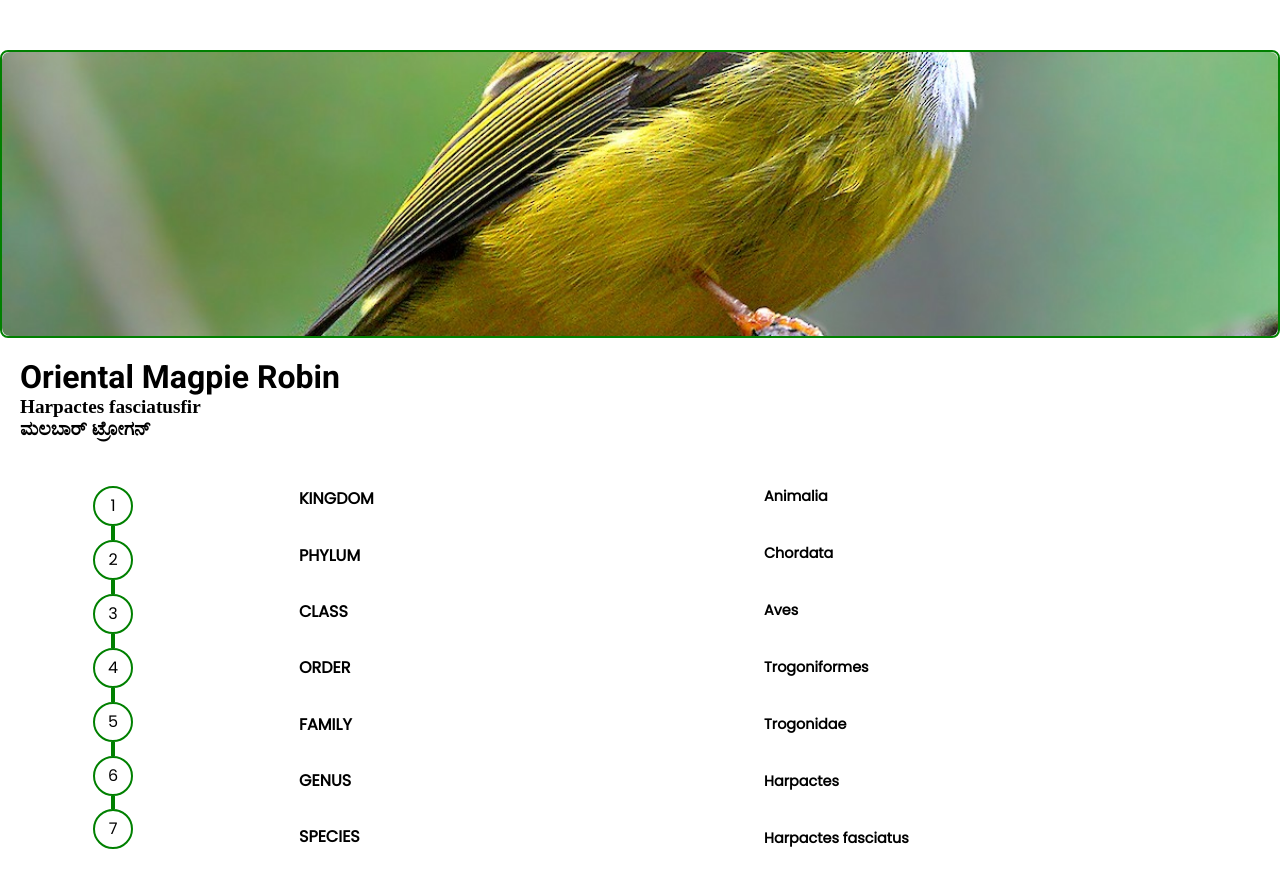
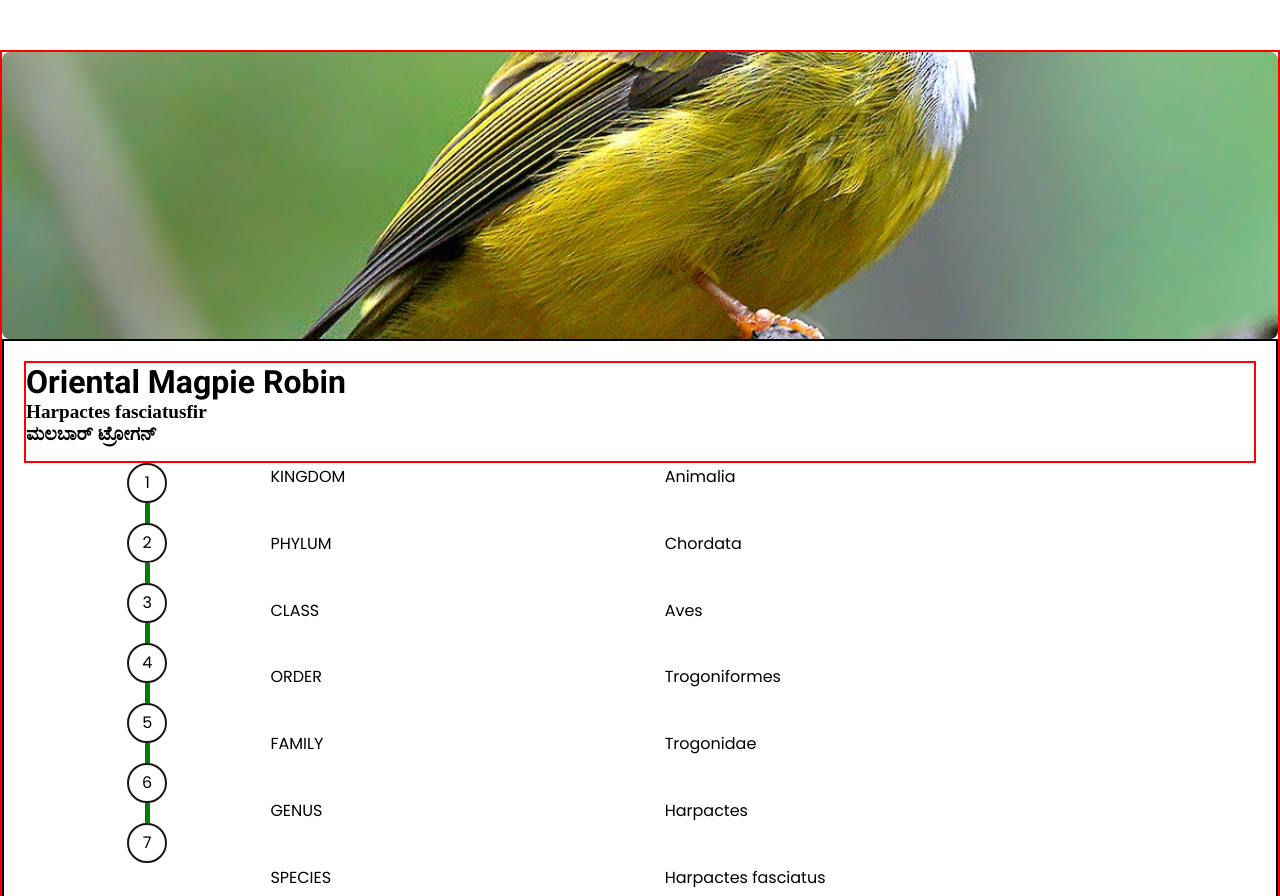
Before and after one commit to Magowtham/Chirrp-Club-Website, a React (Create React App) app in the folder Client/chirrp-project/: page / in a window 1280 px wide. Shown: the top 896 px of the page. Built offline with nearby package versions, Linux system fonts and the light colour scheme; a web font is replaced by a local one.

Commit message:
fixed the bird info media screen glitches

```diff
--- a/Client/chirrp-project/src/CSS/BirdMoreInfoSection.css
+++ b/Client/chirrp-project/src/CSS/BirdMoreInfoSection.css
@@ -5,7 +5,7 @@
 }
 
 .birds-moreinfo-container {
-  /* border: 2px solid bwindow.innerWidthlue; */
+  border: 2px solid red;
   display: flex;
   width: 80%;
   height: 80vh;
@@ -47,59 +47,12 @@
   justify-content: space-between;
   /* border: 2px solid blue; */
 }
-.bird-info-sec .scientific-info-sec .node-sec {
-  width: 15%;
-}
-.bird-info-sec .scientific-info-sec .biologoical-order-sec {
-  display: flex;
-  flex-direction: column;
-  justify-content: space-between;
-  width: 20%;
-}
-.bird-info-sec .scientific-info-sec .biological-data-sec {
-  display: flex;
-  flex-direction: column;
-  justify-content: space-between;
-  width: 50%;
-}
-.bird-info-sec .scientific-info-sec ul {
-  list-style: none;
-  height: 100%;
-  width: 100%;
-  display: flex;
-  flex-direction: column;
-  justify-content: space-between;
-  align-items: center;
-}
-
-.bird-info-sec .scientific-info-sec ul hr {
-  width: 4px;
-  height: 20px;
-  background: green;
-  border: 0;
-}
-
-.scientific-info-sec .node-sec ul li {
-  /* border: 2px solid blue; */
-  width: fit-content;
-}
-
-.bird-info-sec .scientific-info-sec ul li span:nth-child(1) {
-  display: flex;
-  justify-content: center;
-  align-items: center;
-  border: 2px solid green;
-  width: 40px;
-  height: 40px;
-  max-width: 40px;
-  max-height: 40px;
-  border-radius: 50%;
-}
 
 .scientific-info-sec .biologoical-order-sec h2 {
   font-size: 1.2rem;
   font-weight: 900;
 }
+
 .scientific-info-sec .biological-data-sec h2 {
   font-size: 1rem;
   font-weight: 900;
@@ -139,7 +92,7 @@
   height: 100%;
   position: relative;
   border-radius: 8px;
-  border: 2px solid green;
+  /* border: 2px solid green; */
 }
 
 .banner-image {
@@ -202,69 +155,6 @@
   z-index: 2;
   border-radius: 8px;
 }
-.bird-info-sec .scientific-info-sec {
-  height: 45%;
-  width: 100%;
-  display: flex;
-  justify-content: space-between;
-  /* border: 2px solid blue; */
-}
-.bird-info-sec .scientific-info-sec .node-sec {
-  width: 15%;
-}
-.bird-info-sec .scientific-info-sec .biologoical-order-sec {
-  display: flex;
-  flex-direction: column;
-  justify-content: space-between;
-  width: 20%;
-}
-.bird-info-sec .scientific-info-sec .biological-data-sec {
-  display: flex;
-  flex-direction: column;
-  justify-content: space-between;
-  width: 50%;
-}
-.bird-info-sec .scientific-info-sec ul {
-  list-style: none;
-  height: 100%;
-  width: 100%;
-  display: flex;
-  flex-direction: column;
-  justify-content: space-between;
-  align-items: center;
-}
-
-.bird-info-sec .scientific-info-sec ul hr {
-  width: 4px;
-  height: 20px;
-  background: green;
-}
-
-.scientific-info-sec .node-sec ul li {
-  /* border: 2px solid blue; */
-  width: fit-content;
-}
-
-.bird-info-sec .scientific-info-sec ul li span:nth-child(1) {
-  display: flex;
-  justify-content: center;
-  align-items: center;
-  border: 2px solid green;
-  width: 40px;
-  height: 40px;
-  max-width: 40px;
-  max-height: 40px;
-  border-radius: 50%;
-}
-
-.scientific-info-sec .biologoical-order-sec h2 {
-  font-size: 1.2rem;
-  font-weight: 900;
-}
-.scientific-info-sec .biological-data-sec h2 {
-  font-size: 1rem;
-  font-weight: 900;
-}
 
 .bird-media-sec .subimage-sec .image-sec .imgmap-container {
   width: 100%;
@@ -286,30 +176,6 @@
   justify-content: space-between;
   /* border: 2px solid blue; */
 }
-.bird-info-sec .scientific-info-sec .node-sec {
-  width: 15%;
-}
-.bird-info-sec .scientific-info-sec .biologoical-order-sec {
-  display: flex;
-  flex-direction: column;
-  justify-content: space-between;
-  width: 20%;
-}
-.bird-info-sec .scientific-info-sec .biological-data-sec {
-  display: flex;
-  flex-direction: column;
-  justify-content: space-between;
-  width: 50%;
-}
-.bird-info-sec .scientific-info-sec ul {
-  list-style: none;
-  height: 100%;
-  width: 100%;
-  display: flex;
-  flex-direction: column;
-  justify-content: space-between;
-  align-items: center;
-}
 
 .bird-info-sec .scientific-info-sec ul hr {
   width: 4px;
@@ -320,27 +186,6 @@
 .scientific-info-sec .node-sec ul li {
   /* border: 2px solid blue; */
   width: fit-content;
-}
-
-.bird-info-sec .scientific-info-sec ul li span:nth-child(1) {
-  display: flex;
-  justify-content: center;
-  align-items: center;
-  border: 2px solid green;
-  width: 40px;
-  height: 40px;
-  max-width: 40px;
-  max-height: 40px;
-  border-radius: 50%;
-}
-
-.scientific-info-sec .biologoical-order-sec h2 {
-  font-size: 1.2rem;
-  font-weight: 900;
-}
-.scientific-info-sec .biological-data-sec h2 {
-  font-size: 1rem;
-  font-weight: 900;
 }
 
 .bird-briefinfo-sec h2 {
@@ -488,18 +333,18 @@
   display: flex;
   /* border: 2px solid red; */
 }
-
+/*
 @media screen and (max-width: 1500px) {
   .birds-moreinfo-container {
-    /* border: 2px solid red; */
+
   }
 
   .bird-info-sec {
-    /* border: 2px solid blue; */
+
   }
 
   .bird-info-sec .heading-sec {
-    /* border: 2px solid green; */
+
   }
 
   .bird-info-sec .heading-sec h1 {
@@ -515,7 +360,7 @@
   }
 
   .bird-info-sec .scientific-info-sec {
-    /* border: 2px solid green; */
+
   }
 
   .scientific-info-sec .biologoical-order-sec h2 {
@@ -564,12 +409,12 @@
 
   .bird-media-sec .subimage-sec {
     height: 180px;
-    /* border: 2px solid red; */
+
   }
 
   .bird-media-sec .subimage-sec .image-sec {
     width: 24%;
-    /* border: 2px solid blue; */
+
   }
   .bird-media-sec .subimage-sec .image-sec img {
     height: 100%;
@@ -618,161 +463,115 @@
     margin-left: 5vw;
     height: 90px;
   }
-}
+} */
 
 @media screen and (max-width: 1450px) {
-  /* body {
-    background: rgb(6, 139, 6);
-  } */
-
   .birds-moreinfo-container {
     /* border: 2px solid red; */
     flex-direction: column-reverse;
-    justify-content: space-between;
-    width: 100vw;
     height: 120vh;
+    width: 100%;
   }
-
   .bird-media-sec {
+    /* align-self: center;
+    width: 80%;
+    height: 100%;
+    position: relative;
+    border-radius: 8px;
+    border: 2px solid green; */
+    height: 30%;
     width: 100%;
-    /* border: 2px solid rgb(106, 255, 0); */
-    height: 30%;
   }
-
+  .bird-media-sec .banner-image {
+    /* border: 2px solid green; */
+    justify-content: flex-start;
+  }
   .bird-media-sec .subimage-sec {
+    /* border: 2px solid blue; */
     display: none;
   }
 
   .bird-info-sec {
+    border: 2px solid black;
+    height: 70%;
     width: 100%;
-    height: 70%;
-    padding: 0;
-    /* border: 3px solid yellow; */
+    padding: 20px;
+    /* display: none; */
   }
 
   .bird-info-sec .heading-sec {
-    height: fit-content;
-    overflow: initial;
-    padding: 20px;
-    width: 100%;
-    /* border: 2px solid red; */
+    border: 2px solid red;
+    height: 20%;
   }
 
   .bird-info-sec .heading-sec h1 {
     font-size: 2rem;
-    font-weight: 600;
   }
-
   .bird-info-sec .heading-sec h2 {
     font-size: 1.2rem;
   }
-
   .bird-info-sec .scientific-info-sec {
+    height: 85%;
     width: 100%;
     display: flex;
     justify-content: space-between;
     /* border: 2px solid blue; */
+  }
 
-    padding: 20px;
-    height: 60%;
+  .bird-info-sec .scientific-info-sec ul .biological-order-pipe {
+    width: 5px;
+    height: 20px;
+    margin: 0;
+    background: green;
+    border: 0;
+    align-self: center;
   }
-  .bird-info-sec .scientific-info-sec .node-sec {
-    width: 15%;
-    /*
-    border: 2px solid black; */
+  .bird-info-sec .scientific-info-sec ul:nth-child(1) {
+    /* border: 2px solid red; */
+    display: flex;
+    flex-direction: column;
+    width: 20%;
   }
-  .bird-info-sec .scientific-info-sec .biologoical-order-sec {
+  .bird-info-sec .scientific-info-sec ul:nth-child(1) li {
+    border-radius: 50%;
+    width: 40px;
+    height: 40px;
+    display: flex;
+    align-items: center;
+    justify-content: center;
+    border: 2px solid rgb(23, 23, 23);
+    align-self: center;
+  }
+
+  .bird-info-sec .scientific-info-sec ul:nth-child(2) {
+    /* border: 2px solid red; */
     display: flex;
     flex-direction: column;
     justify-content: space-between;
+    width: 80%;
+    /* display: none; */
+  }
 
-    width: 30%;
+  .bird-info-sec .scientific-info-sec ul:nth-child(2) li {
+    /* border: 2px solid red; */
+    display: flex;
+    justify-content: space-between;
+  }
+
+  .scientific-info-sec ul:nth-child(2) li span {
+    display: inline-block;
     /* border: 2px solid blue; */
-  }
-  .bird-info-sec .scientific-info-sec .biological-data-sec {
     display: flex;
-    flex-direction: column;
-    justify-content: space-between;
-
-    width: 40%;
-    /* border: 2px solid yellow; */
-  }
-  .bird-info-sec .scientific-info-sec ul {
-    list-style: none;
-    height: 100%;
-    width: 100%;
-    display: flex;
-    flex-direction: column;
-    justify-content: space-between;
     align-items: center;
   }
 
-  .bird-info-sec .scientific-info-sec ul hr {
-    width: 4px;
-    height: 20px;
-
-    background: green;
+  .scientific-info-sec ul:nth-child(2) li span:nth-child(1) {
+    width: 30%;
+    /* border: 2px solid red; */
   }
 
-  .scientific-info-sec .node-sec ul li {
-    /* border: 2px solid blue; */
-    width: fit-content;
-  }
-
-  .bird-info-sec .scientific-info-sec ul li span:nth-child(1) {
-    display: flex;
-    justify-content: center;
-    align-items: center;
-
-    width: 40px;
-    height: 40px;
-    max-width: 40px;
-    max-height: 40px;
-    border-radius: 50%;
-
-    border: 2px solid green;
-  }
-
-  .scientific-info-sec .biologoical-order-sec h2 {
-    font-size: 1rem;
-    font-weight: 900;
-  }
-  .scientific-info-sec .biological-data-sec h2 {
-    font-size: 0.9rem;
-    font-weight: 900;
-  }
-
-  .bird-info-sec .bird-statistics-sec {
-    /* background-color: rgb(38, 174, 174); */
-    display: flex;
-    /* align-items: center; */
-    justify-content: space-between;
-
-    height: 20%;
-    padding: 20px;
-    min-width: 100%;
-    /* border: 2px solid orange; */
-  }
-  .bird-info-sec .bird-statistics-sec .statastics-logo-sec {
-    display: flex;
-    flex-direction: column;
-    align-items: center;
-    justify-content: space-evenly;
-    width: fit-content;
-
-    height: 100%;
-    /* border: 2px solid red; */
-  }
-  .bird-statistics-sec .statastics-logo-sec i {
-    font-size: 2.2rem;
-  }
-  .statastics-logo-sec span:nth-child(2) {
-    font-size: 1.7rem;
-    font-weight: 900;
-  }
-
-  .statastics-logo-sec span:nth-child(3) {
-    font-size: 1rem;
-    font-weight: 500;
+  .scientific-info-sec ul:nth-child(2) li span:nth-child(2) {
+    /* border: 2px solid green; */
+    width: 60%;
   }
 }
--- a/Client/chirrp-project/src/Components/BirdMoreInfoSection.js
+++ b/Client/chirrp-project/src/Components/BirdMoreInfoSection.js
@@ -54,55 +54,51 @@ function BirdsMoreInfoSection() {
             <h2>ಮಲಬಾರ್ ಟ್ರೋಗನ್ </h2>
           </div>
           <div className="scientific-info-sec">
-            <div className="node-sec">
+            <ul>
+              <li>1</li>
+              <div className="biological-order-pipe"></div>
+              <li>2</li>
+              <div className="biological-order-pipe"></div>
+              <li>3</li>
+              <div className="biological-order-pipe"></div>
+              <li>4</li>
+              <div className="biological-order-pipe"></div>
+              <li>5</li>
+              <div className="biological-order-pipe"></div>
+              <li>6</li>
+              <div className="biological-order-pipe"></div>
+              <li>7</li>
+            </ul>
             <ul>
               <li>
-                  <span>1</span>
+                <span>KINGDOM</span>
+                <span>Animalia</span>
               </li>
-                <hr />
               <li>
-                  <span>2</span>
+                <span>PHYLUM</span>
+                <span>Chordata</span>
               </li>
-                <hr />
               <li>
-                  <span>3</span>
+                <span>CLASS</span>
+                <span>Aves</span>
               </li>
-                <hr />
               <li>
-                  <span>4</span>
+                <span>ORDER</span>
+                <span>Trogoniformes</span>
               </li>
-                <hr />
               <li>
-                  <span>5</span>
+                <span>FAMILY</span>
+                <span>Trogonidae</span>
               </li>
-                <hr />
               <li>
-                  <span>6</span>
+                <span>GENUS</span>
+                <span>Harpactes</span>
               </li>
-                <hr />
               <li>
-                  <span>7</span>
+                <span>SPECIES</span>
+                <span>Harpactes fasciatus</span>
               </li>
             </ul>
-            </div>
-            <div className="biologoical-order-sec">
-              <h2>KINGDOM</h2>
-              <h2>PHYLUM</h2>
-              <h2>CLASS</h2>
-              <h2>ORDER</h2>
-              <h2>FAMILY</h2>
-              <h2>GENUS</h2>
-              <h2>SPECIES</h2>
-            </div>
-            <div className="biological-data-sec">
-              <h2>Animalia</h2>
-              <h2>Chordata</h2>
-              <h2>Aves</h2>
-              <h2>Trogoniformes</h2>
-              <h2>Trogonidae</h2>
-              <h2>Harpactes</h2>
-              <h2>Harpactes fasciatus</h2>
-            </div>
           </div>
           <div className="bird-statistics-sec">
             <div className="statastics-logo-sec">
@@ -232,14 +228,14 @@ function BirdsMoreInfoSection() {
         <div className="audio-sec">
           <h2>Audios</h2>
           <div className="grid">
-            <AudioCardTemplate audioSrc="/Media/bird1.mp3" />
+            <AudioCardTemplate audioSrc="/Media/bird2.mp3" />
+            <AudioCardTemplate audioSrc="/Media/bird2.mp3" />
+            {/* <AudioCardTemplate audioSrc="/Media/bird1.mp3" />
             <AudioCardTemplate audioSrc="/Media/bird2.mp3" />
             <AudioCardTemplate audioSrc="/Media/bird1.mp3" />
             <AudioCardTemplate audioSrc="/Media/bird2.mp3" />
             <AudioCardTemplate audioSrc="/Media/bird1.mp3" />
-            <AudioCardTemplate audioSrc="/Media/bird2.mp3" />
-            <AudioCardTemplate audioSrc="/Media/bird1.mp3" />
-            <AudioCardTemplate audioSrc="/Media/bird2.mp3" />
+            <AudioCardTemplate audioSrc="/Media/bird2.mp3" /> */}
           </div>
         </div>
         <div className="pipe pipe9"></div>
```
Lines whose indentation alone changed are shown as unchanged.
